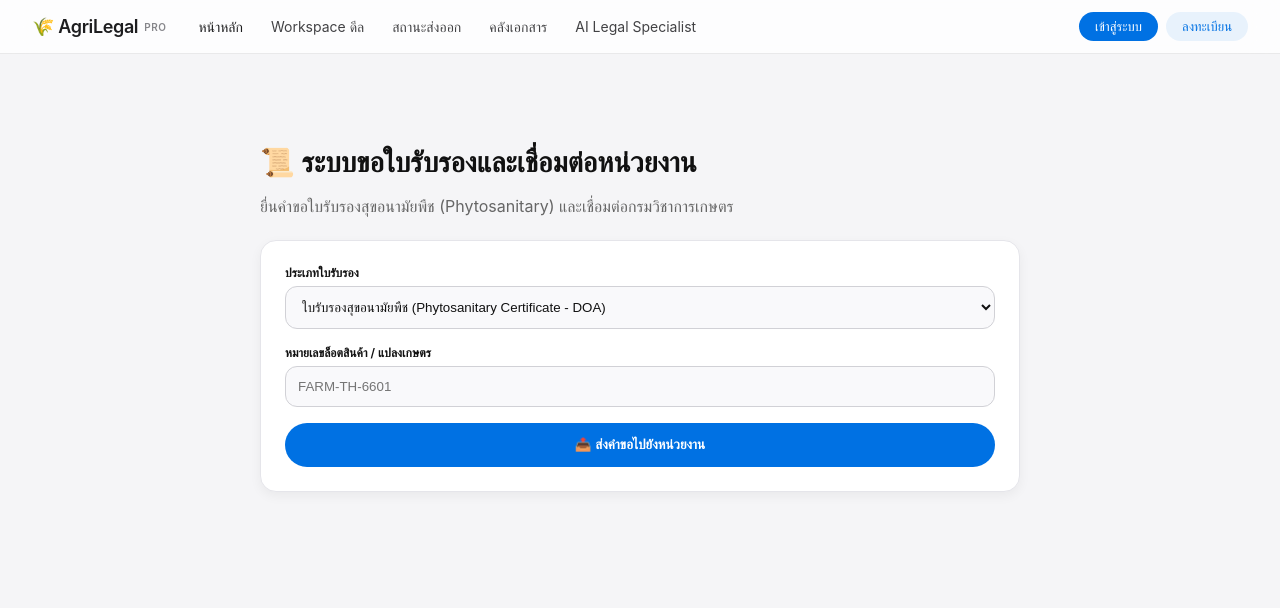
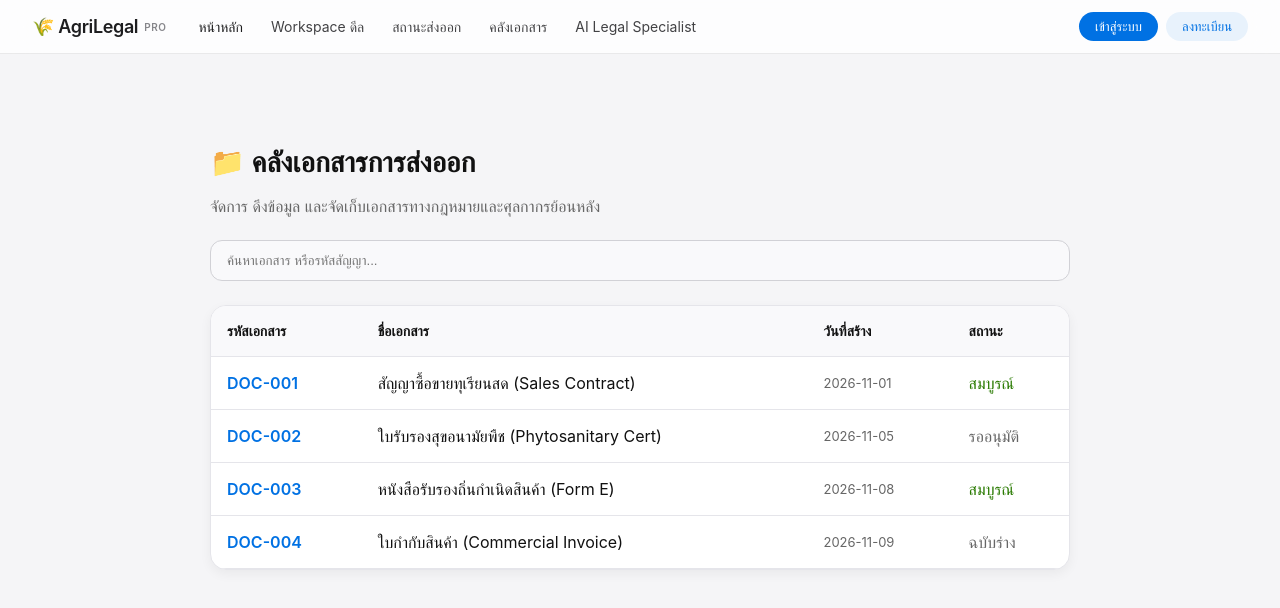
Before and after one commit to Mackker50/legaltech_web, a Next.js app: page /certificates in a window 1280 px wide. Shown: the top 608 px of the page. Built offline with nearby package versions, Linux system fonts and the light colour scheme.

Commit message:
Update page.jsx

```diff
--- a/src/app/certificates/page.jsx
+++ b/src/app/certificates/page.jsx
@@ -5,7 +5,7 @@ export const dynamic = 'force-dynamic';
 import { useState } from 'react';
 import { useAppContext } from '@/context/AppContext';
 
-export default function CertificatesPage() {
+export default function DocumentsPage() {
   const context = useAppContext() || {};
   const theme = context.theme || {
     textMain: '#111',
@@ -19,65 +19,61 @@ export default function CertificatesPage() {
   };
   const lang = context.lang || 'th';
 
-  const [certType, setCertType] = useState('PHYTO');
-  const [submitted, setSubmitted] = useState(false);
+  const [searchTerm, setSearchTerm] = useState('');
 
-  const handleSubmit = (e) => {
-    e.preventDefault();
-    setSubmitted(true);
-  };
+  const documents = [
+    { id: 'DOC-001', name: 'สัญญาซื้อขายทุเรียนสด (Sales Contract)', type: 'PDF', date: '2026-11-01', status: 'สมบูรณ์' },
+    { id: 'DOC-002', name: 'ใบรับรองสุขอนามัยพืช (Phytosanitary Cert)', type: 'PDF', date: '2026-11-05', status: 'รออนุมัติ' },
+    { id: 'DOC-003', name: 'หนังสือรับรองถิ่นกำเนิดสินค้า (Form E)', type: 'PDF', date: '2026-11-08', status: 'สมบูรณ์' },
+    { id: 'DOC-004', name: 'ใบกำกับสินค้า (Commercial Invoice)', type: 'DOCX', date: '2026-11-09', status: 'ฉบับร่าง' },
+  ];
+
+  const filteredDocs = documents.filter(doc =>
+    doc.name.toLowerCase().includes(searchTerm.toLowerCase()) ||
+    doc.id.toLowerCase().includes(searchTerm.toLowerCase())
+  );
 
   return (
-    <div style={{ padding: '40px 20px', maxWidth: '800px', margin: '0 auto' }}>
+    <div style={{ padding: '40px 20px', maxWidth: '900px', margin: '0 auto' }}>
       <h1 style={{ fontSize: '28px', fontWeight: '700', marginBottom: '8px', color: theme.textMain }}>
-        {lang === 'th' ? '📜 ระบบขอใบรับรองและเชื่อมต่อหน่วยงาน' : '📜 Certificate Application & Agency Link'}
+        {lang === 'th' ? '📁 คลังเอกสารการส่งออก' : '📁 Document Repository'}
       </h1>
       <p style={{ color: theme.textSub, marginBottom: '24px' }}>
-        {lang === 'th' ? 'ยื่นคำขอใบรับรองสุขอนามัยพืช (Phytosanitary) และเชื่อมต่อกรมวิชาการเกษตร' : 'Apply for Phytosanitary and export certificates directly.'}
+        {lang === 'th' ? 'จัดการ ดึงข้อมูล และจัดเก็บเอกสารทางกฎหมายและศุลกากรย้อนหลัง' : 'Manage, search, and store your export compliance documents.'}
       </p>
 
-      {!submitted ? (
-        <form onSubmit={handleSubmit} style={{ backgroundColor: theme.cardBg, padding: '24px', borderRadius: '16px', border: `1px solid ${theme.border}`, boxShadow: theme.shadow, display: 'flex', flexDirection: 'column', gap: '16px' }}>
-          <div>
-            <label style={{ display: 'block', fontSize: '12px', fontWeight: '600', color: theme.textMain, marginBottom: '6px' }}>
-              {lang === 'th' ? 'ประเภทใบรับรอง' : 'Certificate Type'}
-            </label>
-            <select
-              value={certType}
-              onChange={(e) => setCertType(e.target.value)}
-              style={{ width: '100%', padding: '12px', borderRadius: '12px', border: `1px solid ${theme.inputBorder}`, backgroundColor: theme.inputBg, color: theme.textMain, outline: 'none' }}
-            >
-              <option value="PHYTO">ใบรับรองสุขอนามัยพืช (Phytosanitary Certificate - DOA)</option>
-              <option value="ORIGIN">หนังสือรับรองถิ่นกำเนิดสินค้า (Certificate of Origin - DFT)</option>
-            </select>
-          </div>
+      <div style={{ display: 'flex', gap: '12px', marginBottom: '24px' }}>
+        <input
+          type="text"
+          placeholder={lang === 'th' ? 'ค้นหาเอกสาร หรือรหัสสัญญา...' : 'Search documents or IDs...'}
+          value={searchTerm}
+          onChange={(e) => setSearchTerm(e.target.value)}
+          style={{ flex: 1, padding: '12px 16px', borderRadius: '12px', border: `1px solid ${theme.inputBorder}`, backgroundColor: theme.inputBg, color: theme.textMain, outline: 'none' }}
+        />
+      </div>
 
-          <div>
-            <label style={{ display: 'block', fontSize: '12px', fontWeight: '600', color: theme.textMain, marginBottom: '6px' }}>
-              {lang === 'th' ? 'หมายเลขล็อตสินค้า / แปลงเกษตร' : 'Lot / Farm ID'}
-            </label>
-            <input
-              type="text"
-              required
-              placeholder="FARM-TH-6601"
-              style={{ width: '100%', padding: '12px', borderRadius: '12px', border: `1px solid ${theme.inputBorder}`, backgroundColor: theme.inputBg, color: theme.textMain, outline: 'none', boxSizing: 'border-box' }}
-            />
-          </div>
-
-          <button type="submit" style={{ padding: '14px', borderRadius: '980px', backgroundColor: theme.link, color: '#fff', border: 'none', fontWeight: '600', cursor: 'pointer' }}>
-            {lang === 'th' ? '📤 ส่งคำขอไปยังหน่วยงาน' : 'Submit Application'}
-          </button>
-        </form>
-      ) : (
-        <div style={{ backgroundColor: theme.cardBg, padding: '24px', borderRadius: '16px', border: `1px solid ${theme.border}`, boxShadow: theme.shadow, textAlign: 'center' }}>
-          <div style={{ fontSize: '40px', marginBottom: '12px' }}>🎉</div>
-          <h3 style={{ fontSize: '20px', color: theme.textMain, marginBottom: '8px' }}>ส่งคำขอสำเร็จเรียบร้อย!</h3>
-          <p style={{ color: theme.textSub, marginBottom: '16px' }}>ระบบได้ส่งข้อมูลเชื่อมต่อไปยังหน่วยงานที่เกี่ยวข้องและกำลังรอการอนุมัติ (Tracking Ref: #CERT-9821)</p>
-          <button onClick={() => setSubmitted(false)} style={{ padding: '10px 20px', borderRadius: '8px', backgroundColor: theme.inputBorder, color: theme.textMain, border: 'none', cursor: 'pointer' }}>
-            ยื่นคำขอใหม่
-          </button>
-        </div>
-      )}
+      <div style={{ backgroundColor: theme.cardBg, borderRadius: '16px', border: `1px solid ${theme.border}`, boxShadow: theme.shadow, overflow: 'hidden' }}>
+        <table style={{ width: '100%', borderCollapse: 'collapse', textAlign: 'left' }}>
+          <thead>
+            <tr style={{ borderBottom: `1px solid ${theme.border}`, backgroundColor: theme.inputBg }}>
+              <th style={{ padding: '16px', color: theme.textMain, fontSize: '14px' }}>รหัสเอกสาร</th>
+              <th style={{ padding: '16px', color: theme.textMain, fontSize: '14px' }}>ชื่อเอกสาร</th>
+              <th style={{ padding: '16px', color: theme.textMain, fontSize: '14px' }}>วันที่สร้าง</th>
+              <th style={{ padding: '16px', color: theme.textMain, fontSize: '14px' }}>สถานะ</th>
+            </tr>
+          </thead>
+          <tbody>
+            {filteredDocs.map((doc) => (
+              <tr key={doc.id} style={{ borderBottom: `1px solid ${theme.border}` }}>
+                <td style={{ padding: '16px', color: theme.link, fontWeight: '600' }}>{doc.id}</td>
+                <td style={{ padding: '16px', color: theme.textMain }}>{doc.name}</td>
+                <td style={{ padding: '16px', color: theme.textSub, fontSize: '13px' }}>{doc.date}</td>
+                <td style={{ padding: '16px', color: doc.status === 'สมบูรณ์' ? '#297a00' : theme.textSub }}>{doc.status}</td>
+              </tr>
+            ))}
+          </tbody>
+        </table>
+      </div>
     </div>
   );
 }
```
